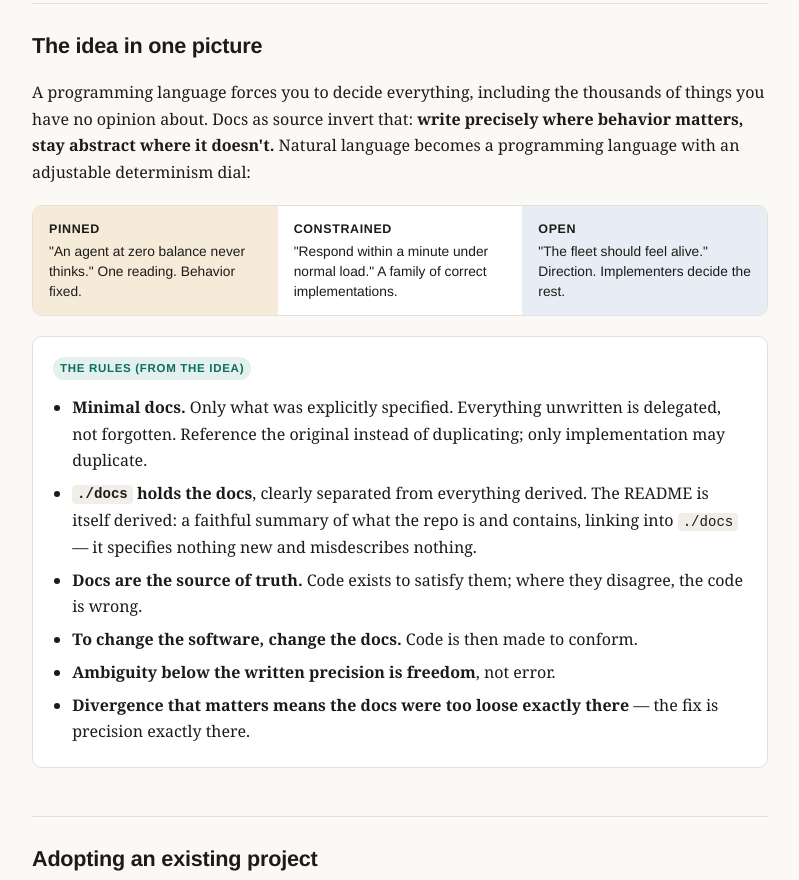
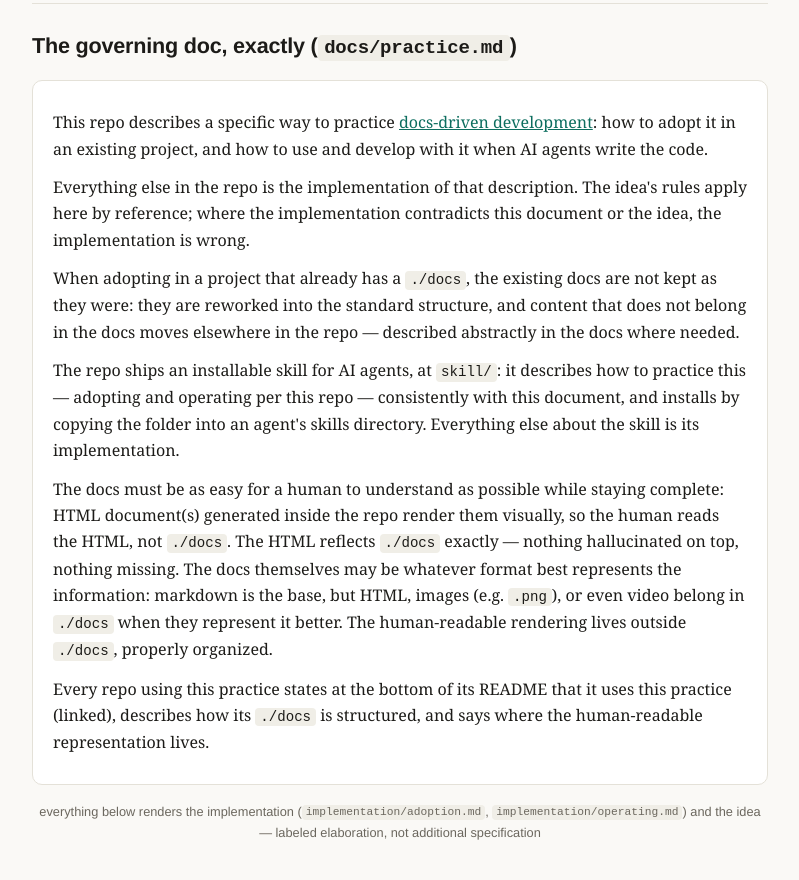
Before and after one commit to Reblexis/ddd-practice, a plain HTML site: page index.html in a window 1280 px wide. Shown: the part 304-1184 px from the top of the page, without its empty margins (240-1039 px from the left). Drawn offline with Linux system fonts and the light colour scheme.

Commit message:
Conform: mirror renders docs/practice.md exactly, operating.md gains the mirror-maintenance rule, README gains its own practice footer
Co-Authored-By: Claude Fable 5 <noreply@anthropic.com>

```diff
--- a/index.html
+++ b/index.html
@@ -100,6 +100,17 @@
   <h1>Docs-Driven Development, <em>practiced</em></h1>
   <p class="lede">Software whose source is documentation. Humans write docs at the abstraction they choose; AI agents make reality match them. This page renders <a href="https://github.com/Reblexis/ddd-practice">ddd-practice</a> — one specific way to adopt and operate the <a href="https://github.com/Reblexis/docs-driven-development">idea</a> — for fast human reading.</p>
 
+  <h2>The governing doc, exactly (<code>docs/practice.md</code>)</h2>
+  <div class="card">
+    <p>This repo describes a specific way to practice <a href="https://github.com/Reblexis/docs-driven-development/blob/master/docs/idea.md">docs-driven development</a>: how to adopt it in an existing project, and how to use and develop with it when AI agents write the code.</p>
+    <p>Everything else in the repo is the implementation of that description. The idea's rules apply here by reference; where the implementation contradicts this document or the idea, the implementation is wrong.</p>
+    <p>When adopting in a project that already has a <code>./docs</code>, the existing docs are not kept as they were: they are reworked into the standard structure, and content that does not belong in the docs moves elsewhere in the repo — described abstractly in the docs where needed.</p>
+    <p>The repo ships an installable skill for AI agents, at <code>skill/</code>: it describes how to practice this — adopting and operating per this repo — consistently with this document, and installs by copying the folder into an agent's skills directory. Everything else about the skill is its implementation.</p>
+    <p>The docs must be as easy for a human to understand as possible while staying complete: HTML document(s) generated inside the repo render them visually, so the human reads the HTML, not <code>./docs</code>. The HTML reflects <code>./docs</code> exactly — nothing hallucinated on top, nothing missing. The docs themselves may be whatever format best represents the information: markdown is the base, but HTML, images (e.g. <code>.png</code>), or even video belong in <code>./docs</code> when they represent it better. The human-readable rendering lives outside <code>./docs</code>, properly organized.</p>
+    <p>Every repo using this practice states at the bottom of its README that it uses this practice (linked), describes how its <code>./docs</code> is structured, and says where the human-readable representation lives.</p>
+  </div>
+  <p class="flow-note">everything below renders the implementation (<code>implementation/adoption.md</code>, <code>implementation/operating.md</code>) and the idea — labeled elaboration, not additional specification</p>
+
   <h2>The idea in one picture</h2>
   <p>A programming language forces you to decide everything, including the thousands of things you have no opinion about. Docs as source invert that: <b>write precisely where behavior matters, stay abstract where it doesn't.</b> Natural language becomes a programming language with an adjustable determinism dial:</p>
   <div class="dial">
@@ -153,6 +164,9 @@
   <p class="flow-note">conflicts resolve upward: the higher layer wins, the lower doc gets fixed</p>
   <p>Ambiguity inside one component is free — nobody else depends on those choices. Ambiguity at an interface is where two correct implementations collide. When integration breaks, the failure names the sentence that was too loose; tighten that sentence and nothing else.</p>
 
+  <h2>The human-readable mirror</h2>
+  <p>Humans read the HTML rendering, not <code>./docs</code> — so the mirror is maintained like code: a commit that changes a doc updates the rendering in the same commit, and the conformance loop checks mirror-vs-docs exactness the same way it checks code-vs-docs. A stale or embellished mirror is a divergence; the docs win. The rendering lives outside <code>./docs</code>, organized as the repo's browsing entry (this page is exactly that).</p>
+
   <h2>Promotion: how the docs learn</h2>
   <p>When a bug fix or incident encodes a real behavioral rule, promote the rule into the docs at its layer. <b>Code remembers nothing across a rewrite; docs remember everything.</b> A rule living only in code is one regeneration away from being lost. Each divergence event ends with a corrected artifact or a tightened sentence — and the tightened sentence prevents the class, not just the instance.</p>
 
```
Also changed, not shown: 2 other files.
